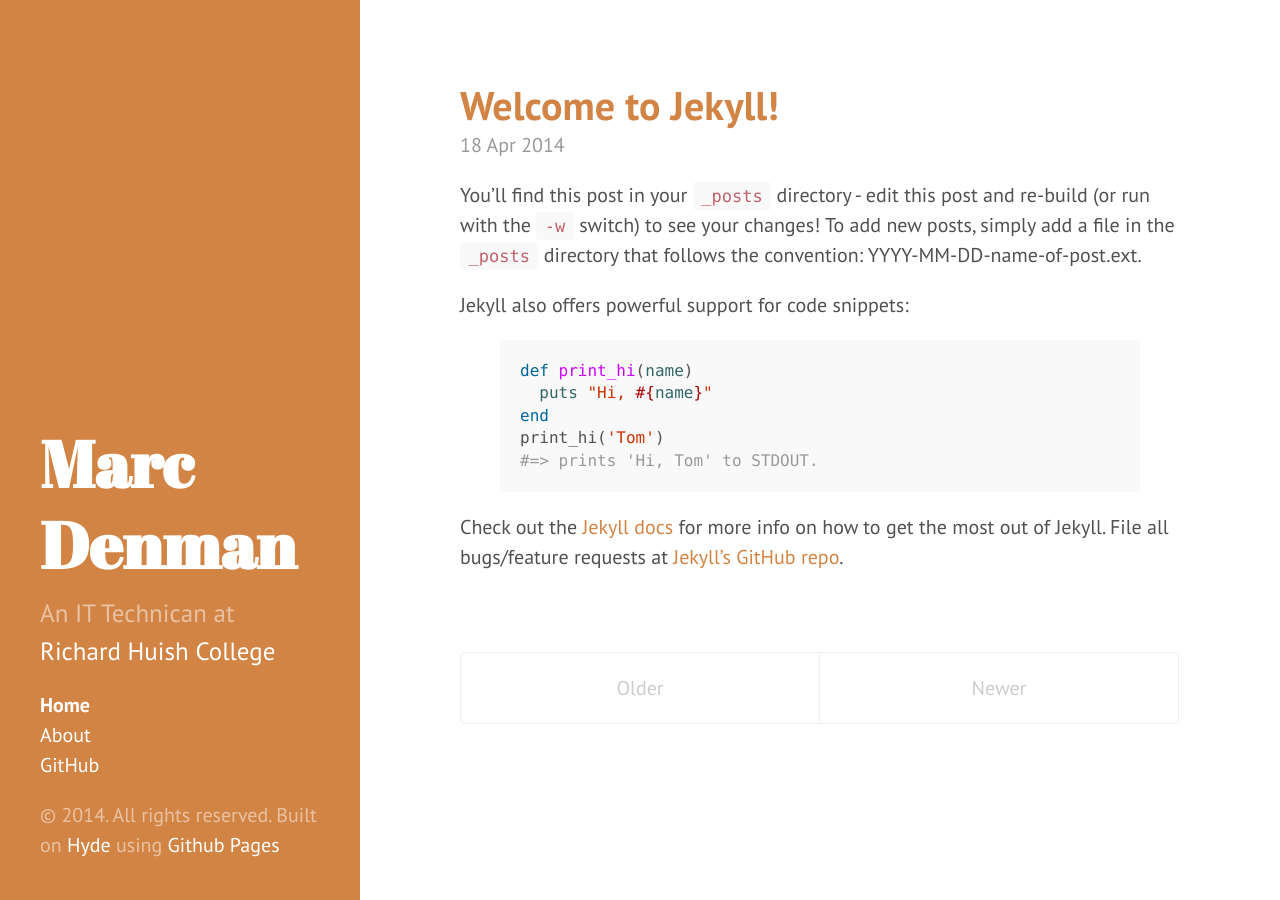
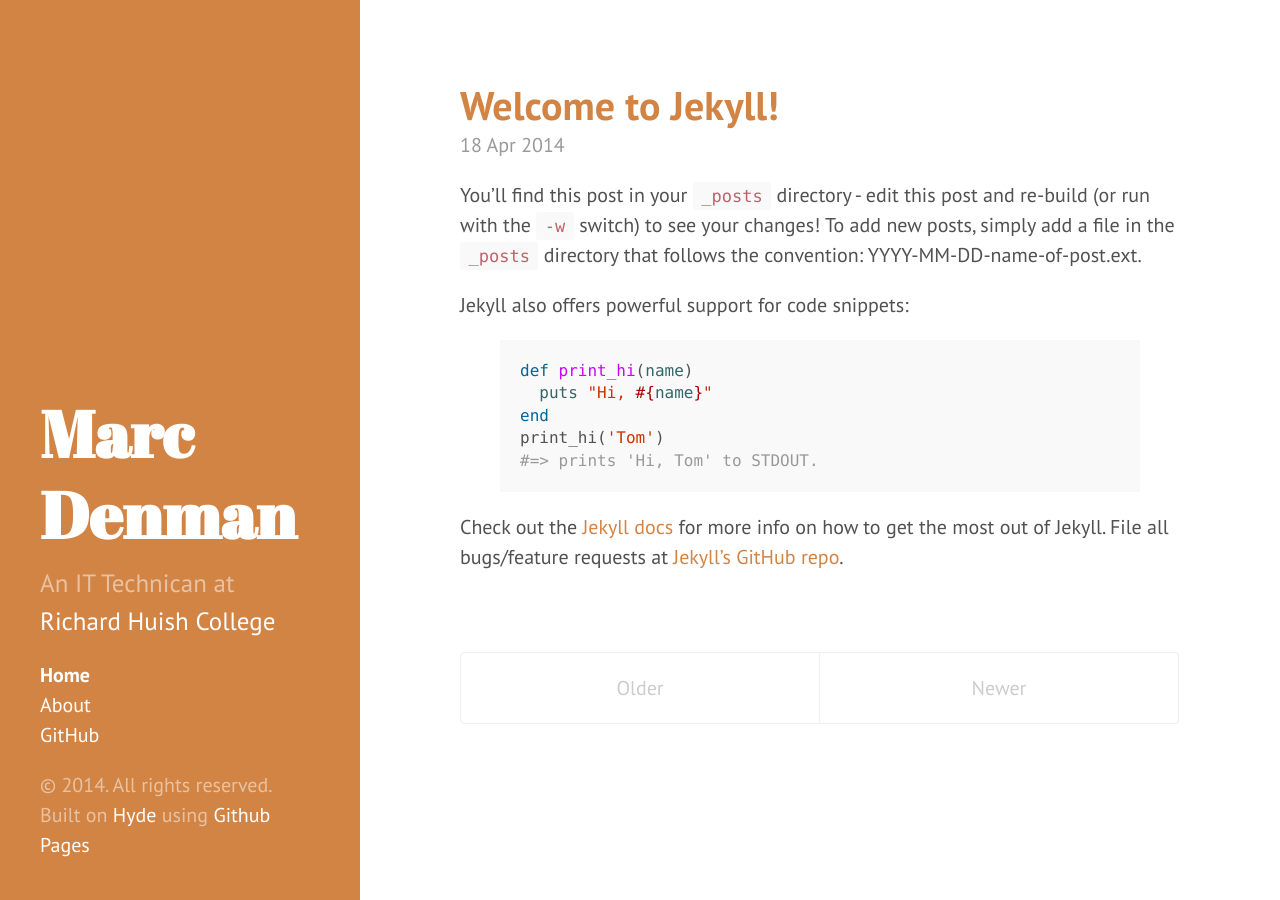
Before and after one commit to MarcDenman/marcdenman.github.io, a Jekyll site: the page built from index.html, in a window 1280 px wide. Built offline with Jekyll 4.4.1, drawn with Linux system fonts in a browser that asks for light colours; Markdown is read by kramdown in place of the engine named in the settings; the list of posts is cut into pages by our own code.

```diff
--- a/_includes/sidebar.html
+++ b/_includes/sidebar.html
@@ -29,7 +29,7 @@
       <li class="sidebar-nav-item"><a href="{{ site.github.repo }}">GitHub</a></li>
     </ul>
 
-    <p>&copy; {{ site.time | date: '%Y' }}. All rights reserved.
+    <p>&copy; {{ site.time | date: '%Y' }}. All rights reserved.</br>
 	Built on <a href="https://github.com/poole/hyde">Hyde</a> using <a href=https://pages.github.com/>Github Pages</a></p>
   </div>
 </div>
```
Also changed, not shown: public/favicon.ico.
